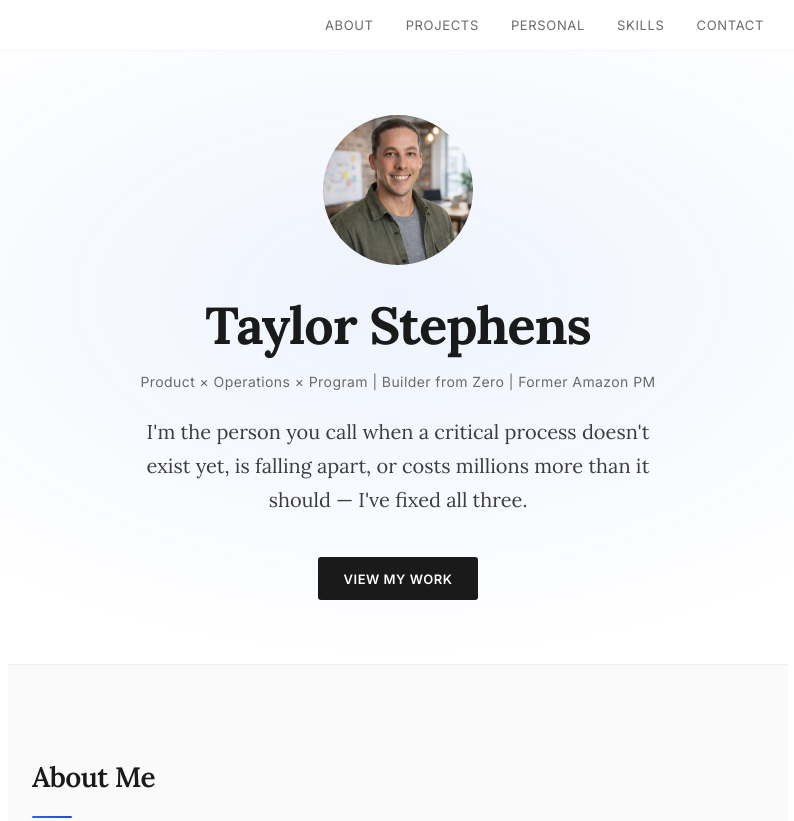
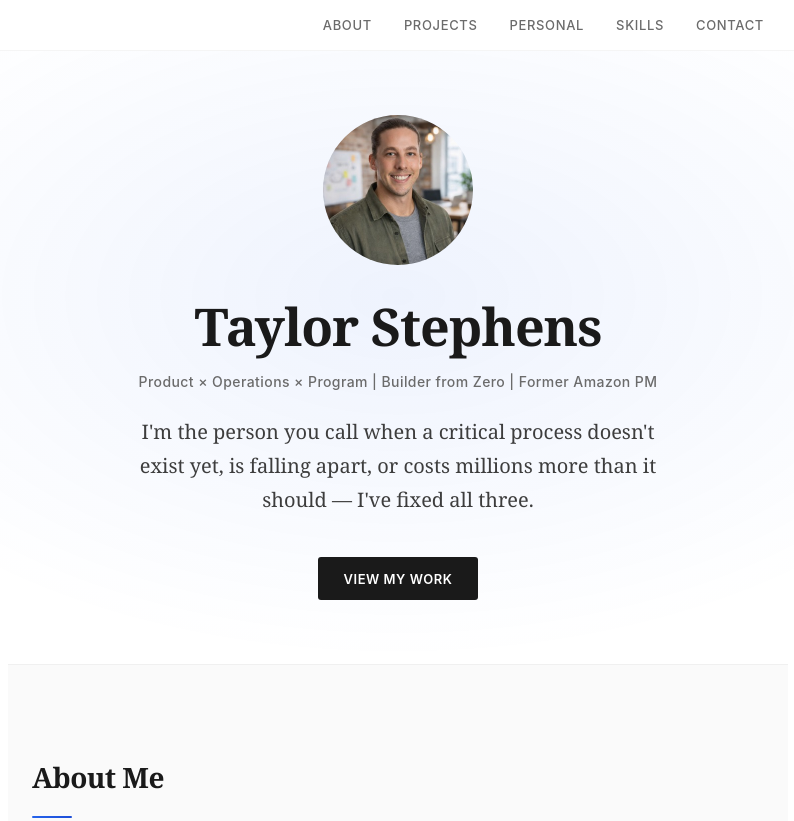
Before and after one commit to tstephx/website-portfolio, a plain HTML site: page index.html in a window 1280 px wide. Shown: the top 821 px of the page, without its empty margins (242-1036 px from the left). Drawn offline with Linux system fonts and the light colour scheme.

Commit message:
feat: update Google Fonts link for typography overhaul (Cormorant/Newsreader/Epilogue/DM Mono)

```diff
--- a/index.html
+++ b/index.html
@@ -17,7 +17,7 @@
     <meta name="theme-color" content="#2563eb">
     <link rel="preconnect" href="https://fonts.googleapis.com">
     <link rel="preconnect" href="https://fonts.gstatic.com" crossorigin>
-    <link href="https://fonts.googleapis.com/css2?family=Inter:wght@400;600;700&family=Lora:wght@400;600;700&display=swap" rel="stylesheet">
+    <link href="https://fonts.googleapis.com/css2?family=Cormorant+Garamond:wght@600;700&family=DM+Mono:wght@400;500&family=Epilogue:wght@400;500;600;700&family=Newsreader:ital,opsz,wght@0,6..72,400;0,6..72,600;1,6..72,400&display=swap" rel="stylesheet">
     <link rel="stylesheet" href="css/styles.css">
 </head>
 <body>
```
